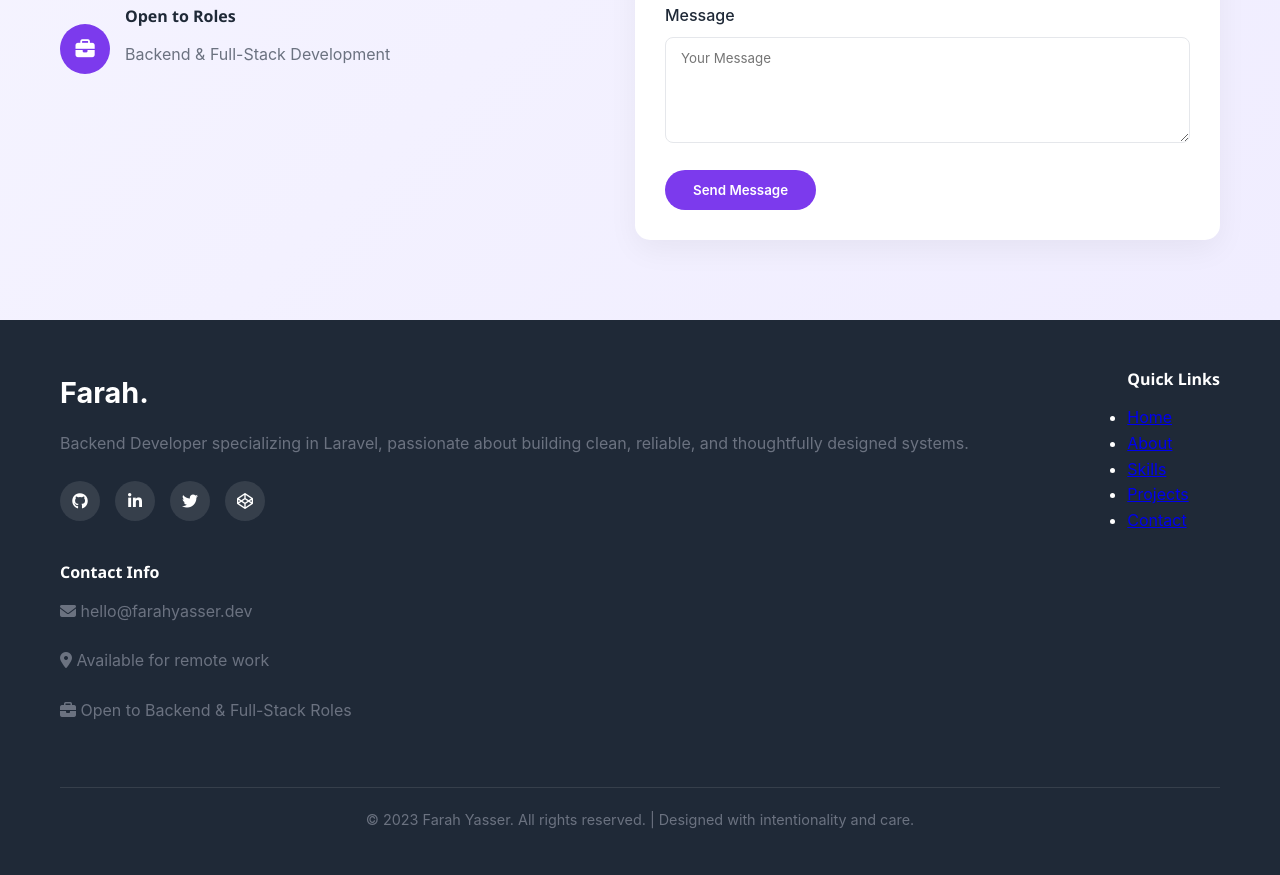
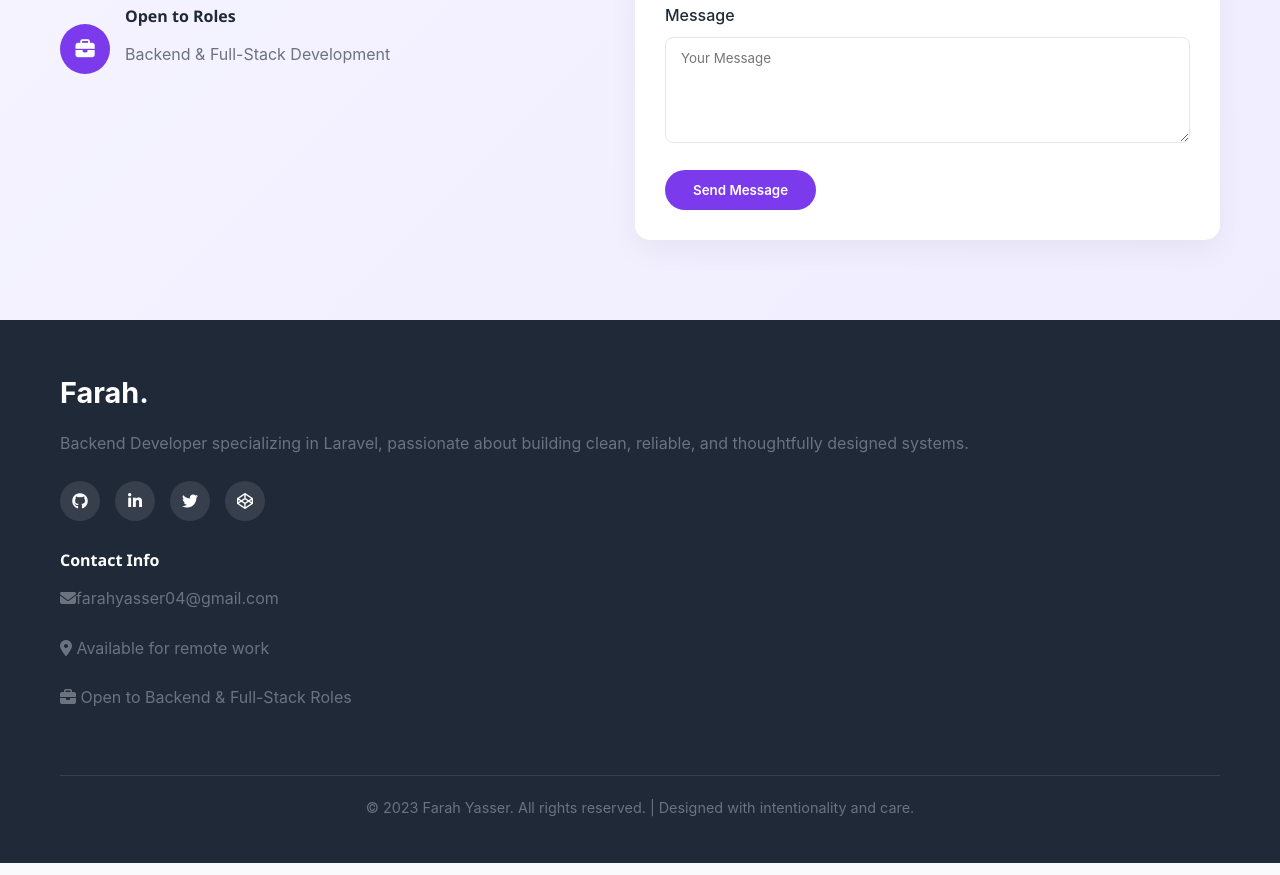
Before and after one commit to Farah-Yasser/My-Portfolio, a plain HTML site: page index.html in a window 1280 px wide. Shown: the part 4020-4895 px from the top of the page. Drawn offline with Linux system fonts and the light colour scheme.

Commit message:
Update index.html
Removed the footer links section and updated the contact email.

```diff
--- a/index.html
+++ b/index.html
@@ -276,20 +276,9 @@
                     </div>
                 </div>
 
-                <div class="footer-links">
-                    <h4>Quick Links</h4>
-                    <ul>
-                        <li><a href="#home">Home</a></li>
-                        <li><a href="#about">About</a></li>
-                        <li><a href="#skills">Skills</a></li>
-                        <li><a href="#projects">Projects</a></li>
-                        <li><a href="#contact">Contact</a></li>
-                    </ul>
-                </div>
-
                 <div class="footer-contact">
                     <h4>Contact Info</h4>
-                    <p><i class="fas fa-envelope"></i> hello@farahyasser.dev</p>
+                    <p><i class="fas fa-envelope"></i>farahyasser04@gmail.com</p>
                     <p><i class="fas fa-map-marker-alt"></i> Available for remote work</p>
                     <p><i class="fas fa-briefcase"></i> Open to Backend & Full-Stack Roles</p>
                 </div>
```
